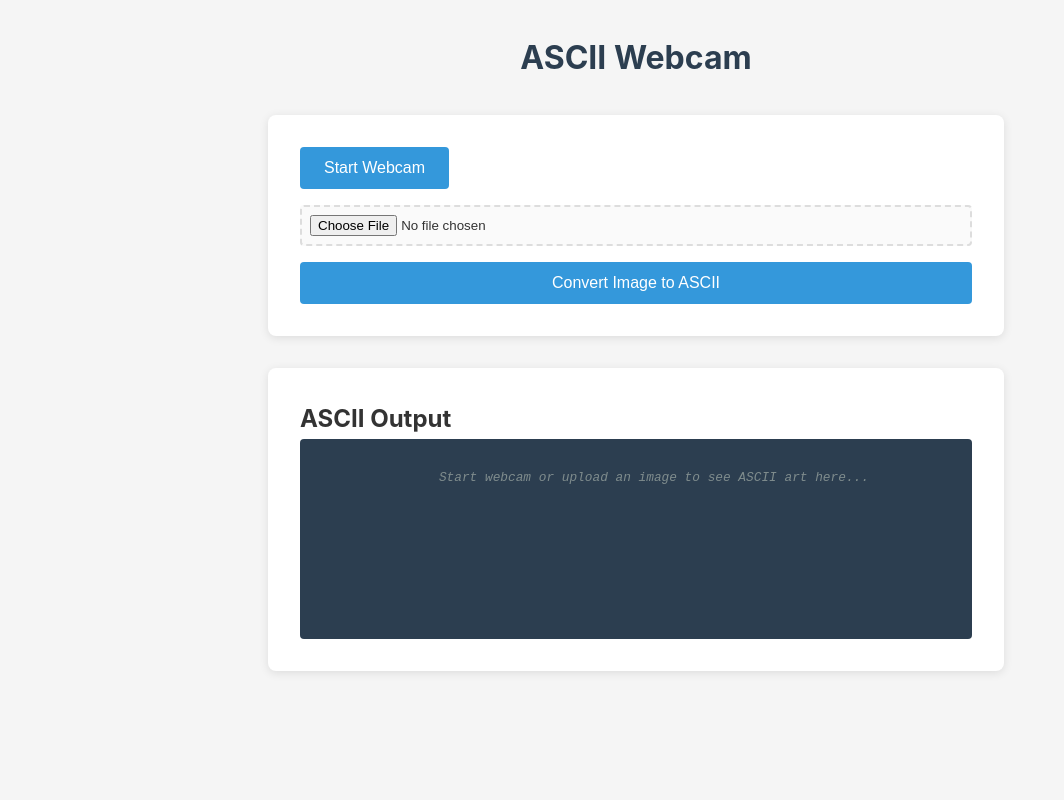
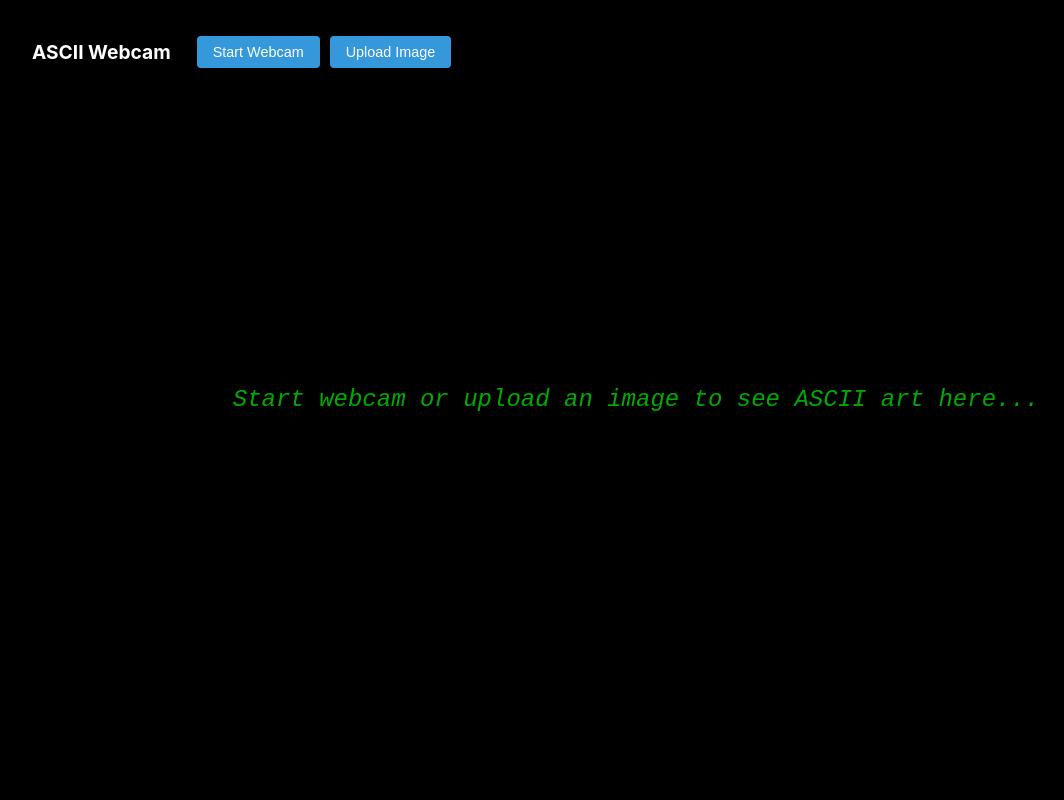
Before and after one commit to charlie-brunold/ASCII-Webcam, a Flask app: page / in a window 1280 px wide. Shown: the whole page, without its empty margins (4-1068 px from the left). Run offline with Flask 3, Linux system fonts and the light colour scheme.

Commit message:
Visual overhaul

```diff
--- a/templates/index.html
+++ b/templates/index.html
@@ -13,106 +13,145 @@
 
         body {
             font-family: -apple-system, BlinkMacSystemFont, sans-serif;
-            background-color: #f5f5f5;
-            color: #333;
-            line-height: 1.6;
+            background-color: #000;
+            color: #fff;
+            overflow: hidden;
+            height: 100vh;
         }
 
-        .container {
-            max-width: 800px;
-            margin: 0 auto;
-            padding: 2rem;
+        .fullscreen-container {
+            position: relative;
+            width: 100vw;
+            height: 100vh;
+            display: flex;
+            flex-direction: column;
         }
 
-        h1 {
-            text-align: center;
-            margin-bottom: 2rem;
-            color: #2c3e50;
+        .controls-overlay {
+            position: absolute;
+            top: 20px;
+            left: 20px;
+            z-index: 100;
+            background: rgba(0, 0, 0, 0.8);
+            padding: 1rem;
+            border-radius: 8px;
+            backdrop-filter: blur(10px);
+            display: flex;
+            gap: 10px;
+            align-items: center;
         }
 
-        .upload-section {
-            background: white;
-            padding: 2rem;
-            border-radius: 8px;
-            box-shadow: 0 2px 10px rgba(0,0,0,0.1);
-            margin-bottom: 2rem;
-        }
-
-        .file-input-wrapper {
-            display: flex;
-            flex-direction: column;
-            gap: 1rem;
-        }
-
-        input[type="file"] {
-            padding: 0.5rem;
-            border: 2px dashed #ddd;
-            border-radius: 4px;
-            background: #fafafa;
+        .controls-overlay h1 {
+            color: #fff;
+            font-size: 1.2rem;
+            margin-right: 1rem;
         }
 
         button {
             background: #3498db;
             color: white;
             border: none;
-            padding: 0.75rem 1.5rem;
+            padding: 0.5rem 1rem;
             border-radius: 4px;
             cursor: pointer;
-            font-size: 1rem;
+            font-size: 0.9rem;
+            transition: background 0.2s;
         }
 
         button:hover {
             background: #2980b9;
         }
 
-        .output-section {
-            background: white;
-            padding: 2rem;
-            border-radius: 8px;
-            box-shadow: 0 2px 10px rgba(0,0,0,0.1);
+        .hidden-elements {
+            display: none;
+        }
+
+        .ascii-display {
+            flex: 1;
+            display: flex;
+            align-items: center;
+            justify-content: center;
+            width: 100%;
+            height: 100%;
         }
 
         .output-box {
-            background: #2c3e50;
-            color: #ecf0f1;
-            padding: 1rem;
-            border-radius: 4px;
+            background: #000;
+            color: #0f0;
             font-family: 'Courier New', monospace;
-            min-height: 200px;
-            white-space: pre-wrap;
-            font-size: 0.8rem;
-            line-height: 1.2;
-            overflow-x: auto;
+            white-space: pre;
+            font-size: clamp(2px, 0.8vw, 12px);
+            line-height: 1;
+            text-align: center;
+            width: 100%;
+            height: 100%;
+            display: flex;
+            align-items: center;
+            justify-content: center;
+            overflow: hidden;
         }
 
         .placeholder {
-            color: #7f8c8d;
+            color: #0a0;
             font-style: italic;
+            font-size: 1.5rem;
+        }
+
+        .file-upload-overlay {
+            position: absolute;
+            top: 50%;
+            left: 50%;
+            transform: translate(-50%, -50%);
+            background: rgba(0, 0, 0, 0.9);
+            padding: 2rem;
+            border-radius: 8px;
+            backdrop-filter: blur(10px);
+            border: 2px solid #3498db;
+            z-index: 200;
+            display: none;
+        }
+
+        .file-upload-overlay.active {
+            display: block;
+        }
+
+        input[type="file"] {
+            padding: 0.5rem;
+            border: 2px dashed #3498db;
+            border-radius: 4px;
+            background: rgba(52, 152, 219, 0.1);
+            color: #fff;
+            margin-bottom: 1rem;
         }
     </style>
 </head>
 <body>
-    <div class="container">
-        <h1>ASCII Webcam</h1>
+    <div class="fullscreen-container">
+        <!-- Small overlay with controls -->
+        <div class="controls-overlay">
+            <h1>ASCII Webcam</h1>
+            <button id="startWebcam">Start Webcam</button>
+            <button id="stopWebcam" style="display: none;">Stop Webcam</button>
+            <button id="uploadImage">Upload Image</button>
+        </div>
 
-        <div class="upload-section">
-            <div class="webcam-section">
-                <video id="video" width="320" height="240" autoplay style="display: none;"></video>
-                <canvas id="canvas" width="320" height="240" style="display: none;"></canvas>
-                <button id="startWebcam">Start Webcam</button>
-                <button id="stopWebcam" style="display: none;">Stop Webcam</button>
-            </div>
+        <!-- Hidden elements -->
+        <div class="hidden-elements">
+            <video id="video" width="320" height="240" autoplay></video>
+            <canvas id="canvas" width="320" height="240"></canvas>
+        </div>
 
-            <form id="uploadForm" enctype="multipart/form-data" style="margin-top: 1rem;">
-                <div class="file-input-wrapper">
-                    <input type="file" id="imageFile" name="image" accept="image/*" required>
-                    <button type="submit">Convert Image to ASCII</button>
-                </div>
+        <!-- File upload overlay (appears when needed) -->
+        <div id="fileUploadOverlay" class="file-upload-overlay">
+            <form id="uploadForm" enctype="multipart/form-data">
+                <input type="file" id="imageFile" name="image" accept="image/*" required>
+                <button type="submit">Convert to ASCII</button>
+                <button type="button" id="cancelUpload">Cancel</button>
             </form>
         </div>
 
-        <div class="output-section">
-            <h2>ASCII Output</h2>
+        <!-- Main ASCII display taking up full screen -->
+        <div class="ascii-display">
             <div id="outputBox" class="output-box">
                 <span class="placeholder">Start webcam or upload an image to see ASCII art here...</span>
             </div>
@@ -124,7 +163,7 @@
         let isStreaming = false;
 
         // ASCII conversion function - moved to client-side
-        function imageToAscii(imageData, width = 60) {
+        function imageToAscii(imageData, width = 120) {
             const asciiChars = "$@B%8WM#*oahkbdpqwmZO0QLCJUYXzcvunxrjft/\\|()1{}[]?-_+~i!lI;:,^`. ";
 
             const canvas = document.createElement('canvas');
@@ -164,6 +203,14 @@
 
         document.getElementById('stopWebcam').addEventListener('click', function() {
             stopWebcam();
+        });
+
+        document.getElementById('uploadImage').addEventListener('click', function() {
+            document.getElementById('fileUploadOverlay').classList.add('active');
+        });
+
+        document.getElementById('cancelUpload').addEventListener('click', function() {
+            document.getElementById('fileUploadOverlay').classList.remove('active');
         });
 
         function startWebcam() {
@@ -206,7 +253,7 @@
             context.drawImage(video, 0, 0, 320, 240);
 
             // Convert directly to ASCII using client-side function
-            const asciiArt = imageToAscii(video, 60);
+            const asciiArt = imageToAscii(video, 120);
             document.getElementById('outputBox').innerHTML = asciiArt;
 
             // Much faster frame rate for smoother display
@@ -216,7 +263,6 @@
         document.getElementById('uploadForm').addEventListener('submit', function(e) {
             e.preventDefault();
 
-            const formData = new FormData();
             const fileInput = document.getElementById('imageFile');
             const file = fileInput.files[0];
 
@@ -225,27 +271,19 @@
                 return;
             }
 
-            formData.append('image', file);
+            const outputBox = document.getElementById('outputBox');
+            outputBox.innerHTML = '<span class="placeholder">Converting...</span>';
 
-            const outputBox = document.getElementById('outputBox');
-            outputBox.innerHTML = 'Converting...';
+            // Hide the upload overlay
+            document.getElementById('fileUploadOverlay').classList.remove('active');
 
-            fetch('/convert', {
-                method: 'POST',
-                body: formData
-            })
-            .then(response => response.json())
-            .then(data => {
-                if (data.success) {
-                    outputBox.innerHTML = data.ascii;
-                } else {
-                    outputBox.innerHTML = '<span class="placeholder">Error: ' + data.error + '</span>';
-                }
-            })
-            .catch(error => {
-                outputBox.innerHTML = '<span class="placeholder">Error uploading image</span>';
-                console.error('Error:', error);
-            });
+            // Create image element and convert to ASCII client-side
+            const img = new Image();
+            img.onload = function() {
+                const asciiArt = imageToAscii(img, 120);
+                outputBox.innerHTML = asciiArt;
+            };
+            img.src = URL.createObjectURL(file);
         });
     </script>
 </body>
```
